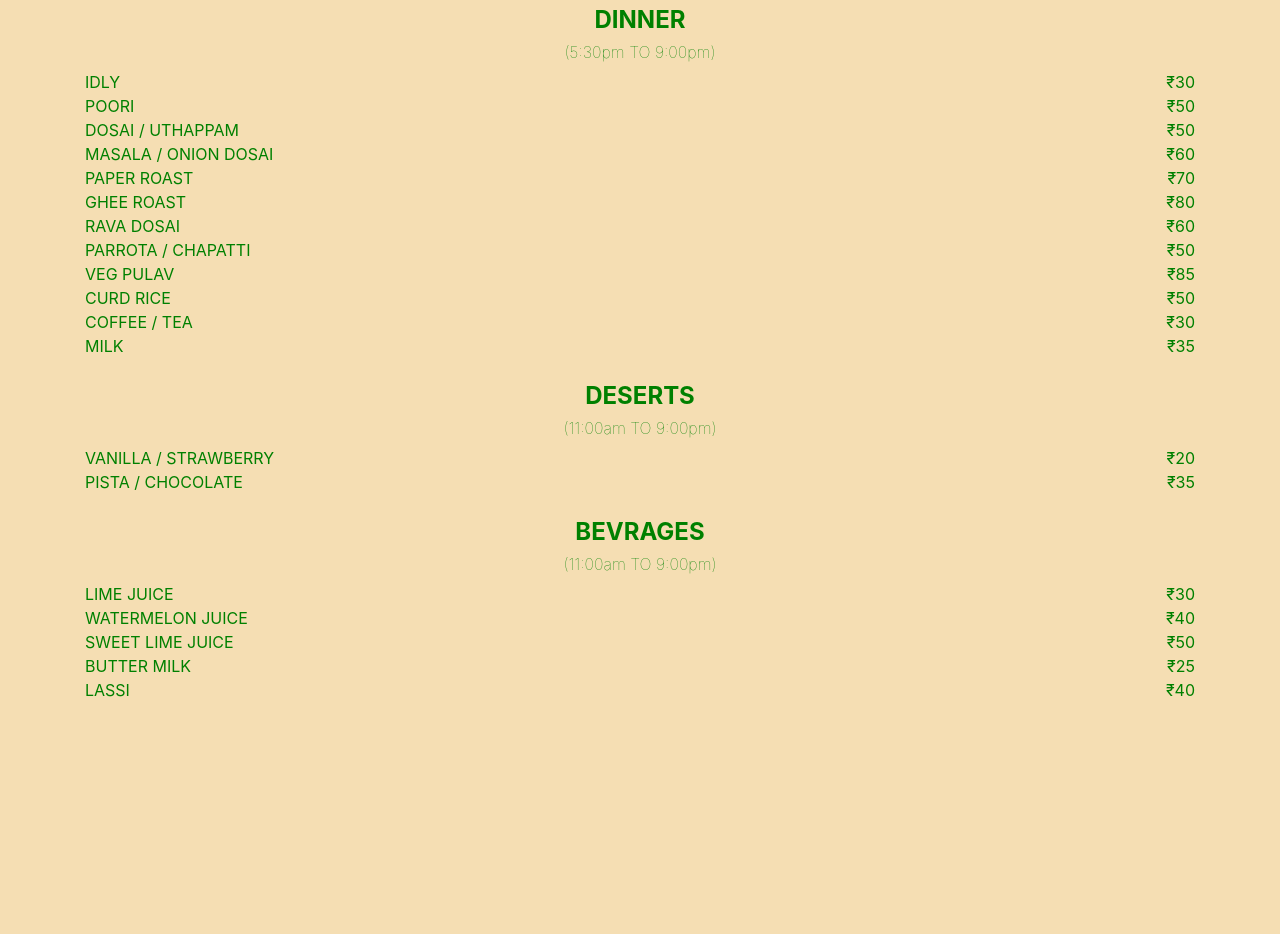
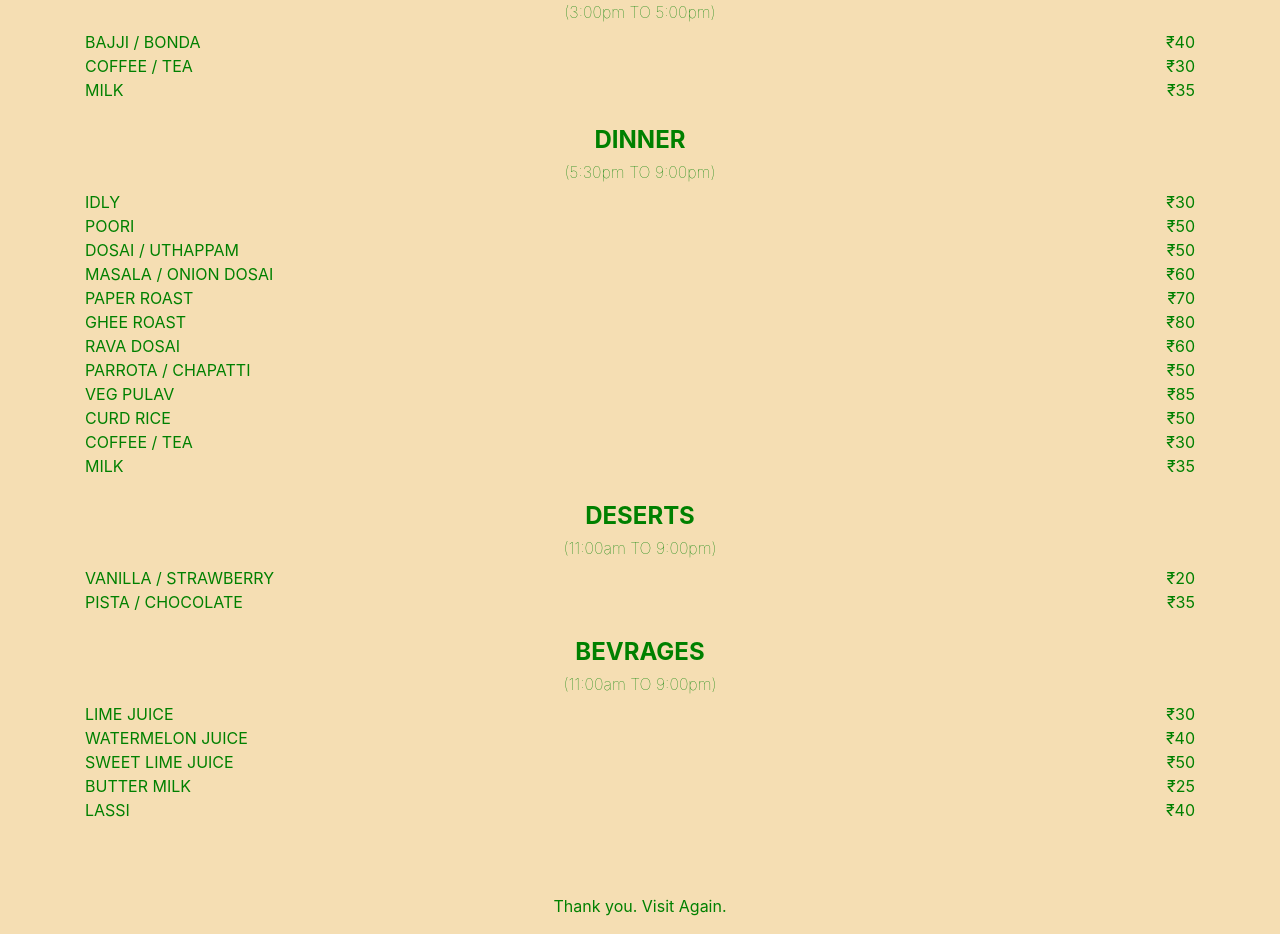
Before and after one commit to prashanthgopinath/hoteljayaram.github.io, a plain HTML site: page index.html in a window 1280 px wide. Shown: the part 642-1576 px from the top of the page. Before the commit the page ends 1344 px from the top, so only its background shows below. Drawn offline with nearby package versions, Linux system fonts and the light colour scheme.

Commit message:
Update index.html

```diff
--- a/index.html
+++ b/index.html
@@ -13,6 +13,13 @@
     </head>
     <body>
         <div class="container green-text">
+            <br>
+            <br>
+            <div class="text-center">
+                <img src="site-logo.png" class="rounded">
+            </div>
+            <br>
+            <br>
             <div class="row">
                 <div class="col">
                     <h4 class="font-weight-bold text-center">BREAKFAST </h4>
@@ -338,6 +345,14 @@
                     <span class="float-right">&#8377;40</span>
                 </div>
             </div>
+            <br>
+            <br>
+            <br>
+            <div class="row">
+                <div class="col">
+                    <p class="text-center">Thank you. Visit Again.</p>
+                </div>
+            </div>
         </div>
         </body>
     </html>
```
